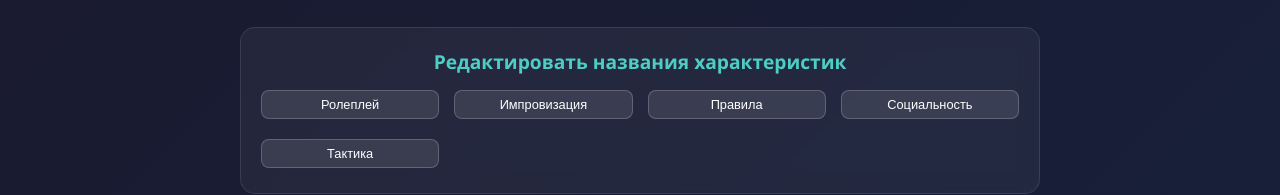
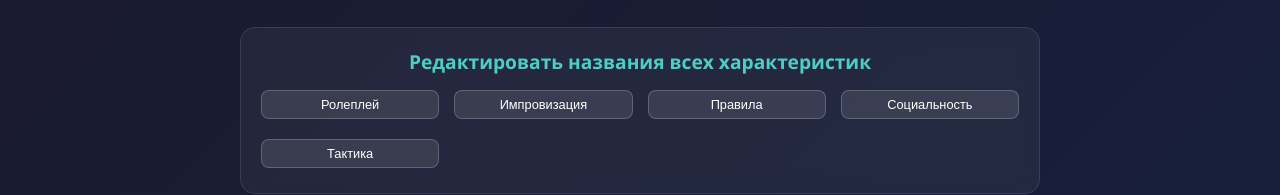
Before and after one commit to MrMikki-boop/RPGTeamProfiler, a website: page index.html in a window 1280 px wide. Shown: the part 229-424 px from the top of the page. Drawn offline with nearby package versions, Linux system fonts and the light colour scheme; a script that the page names is missing.

Commit message:
RPGTeamProfiler first

```diff
--- a/index.html
+++ b/index.html
@@ -33,7 +33,7 @@
 </div>
 
 <div class="stats-labels-editor">
-    <h3>Редактировать названия характеристик</h3>
+    <h3>Редактировать названия всех характеристик</h3>
     <div class="labels-grid" id="labels-editor"></div>
 </div>
 
```
Also changed, not shown: README.MD.
